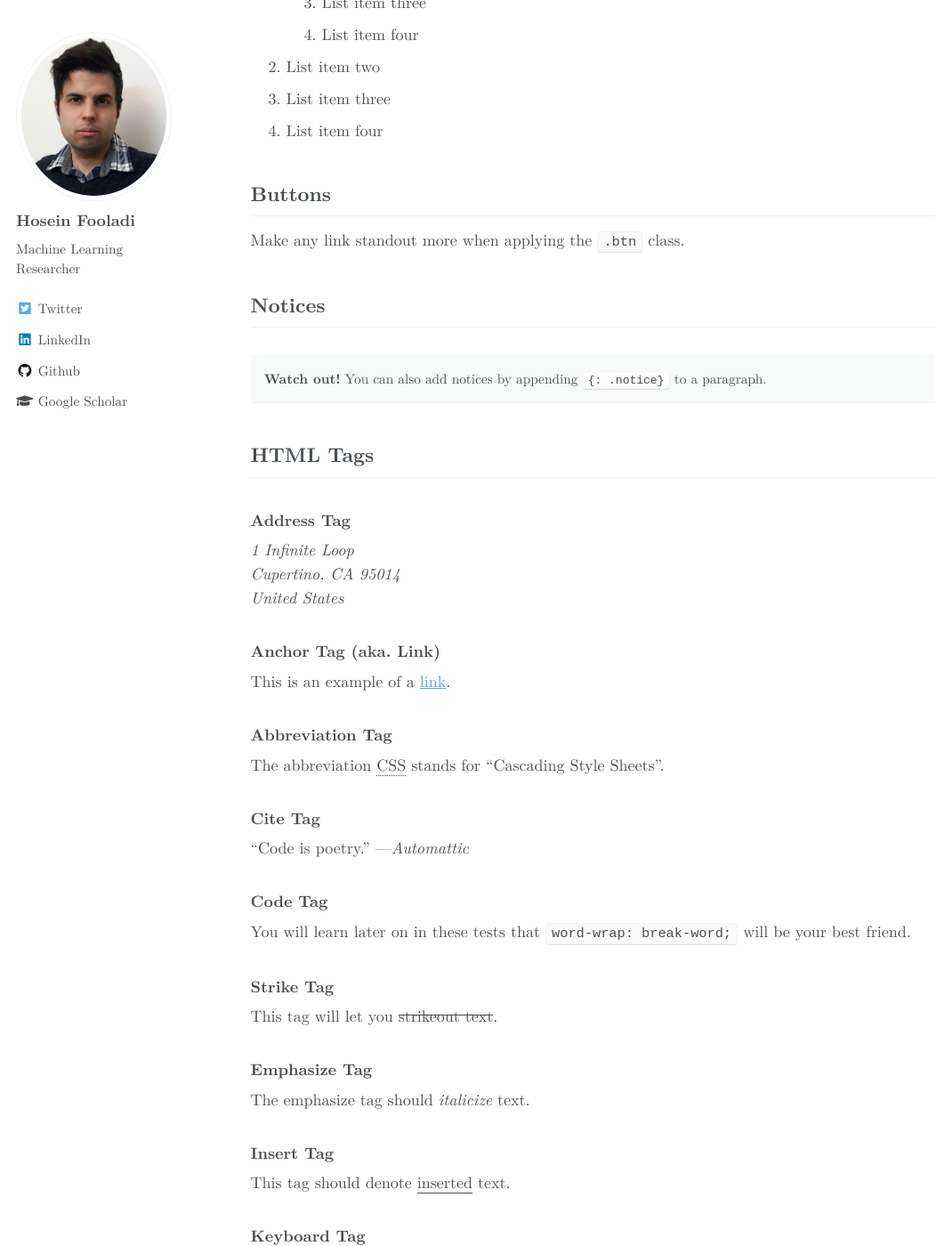
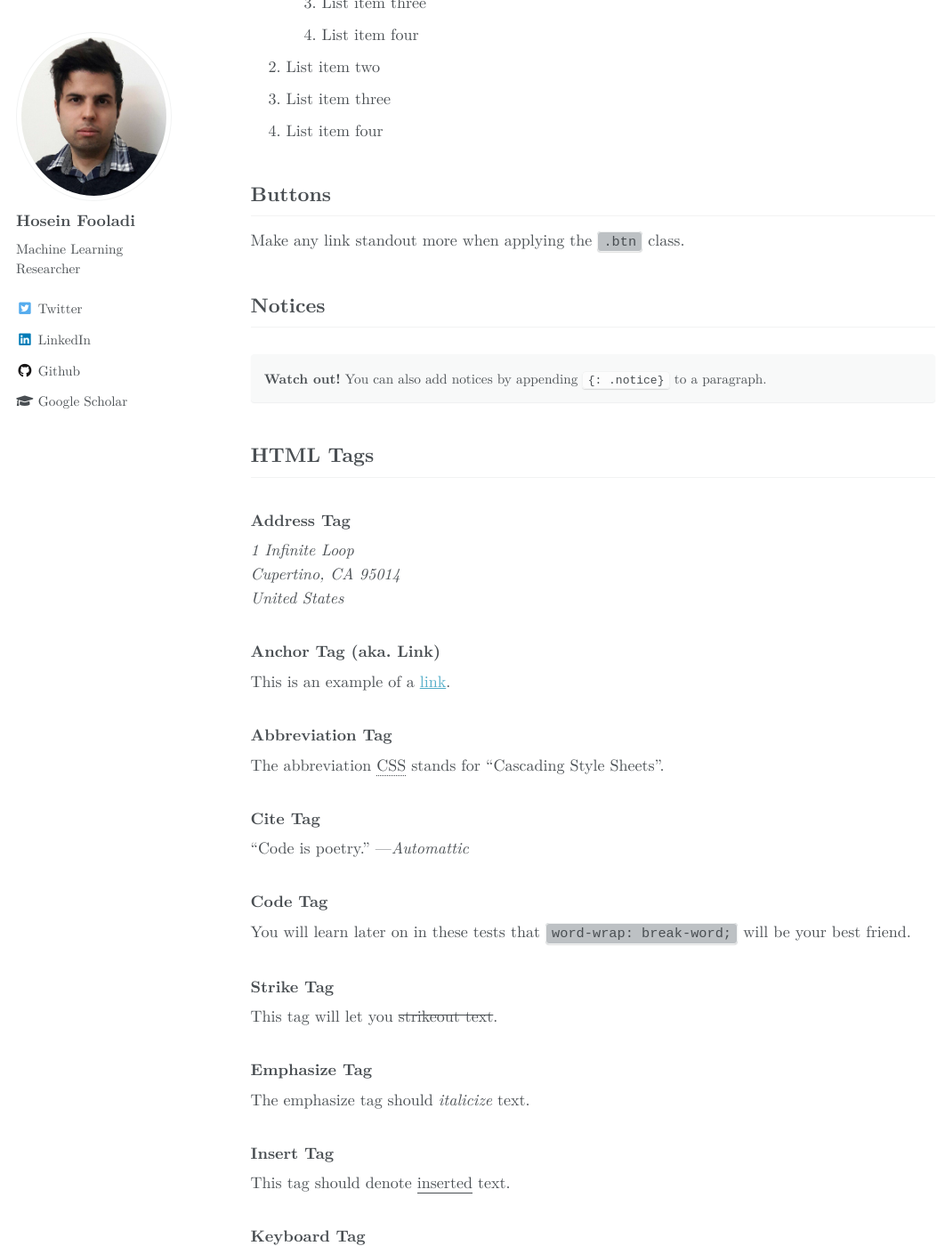
Before and after one commit to HFooladi/HFooladi.github.io, a Jekyll site: the page built from _pages/markdown.md, in a window 1280 px wide and 1400 px high, scrolled down 3503 px. Shown: the whole window at 89% size, without its empty margins (0-1062 px from the left). Built offline with Jekyll 4.4.1, drawn with Linux system fonts in a browser that asks for light colours; some web fonts are replaced.

Commit message:
change code background color

```diff
--- a/_sass/_base.scss
+++ b/_sass/_base.scss
@@ -140,7 +140,7 @@ td > code {
   padding-top: 0.1rem;
   padding-bottom: 0.1rem;
   font-size: $type-size-6;
-  background: $code-background-color;
+  background: $code-background-color-dark;
   border: 1px solid $lighter-gray;
   border-radius: $border-radius;
   box-shadow: $box-shadow;
```
